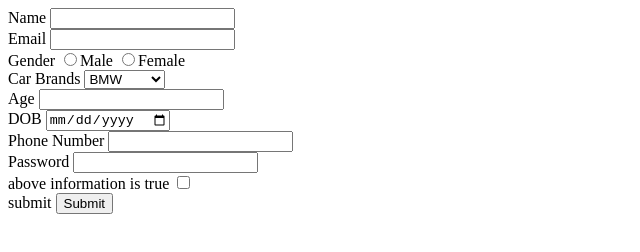
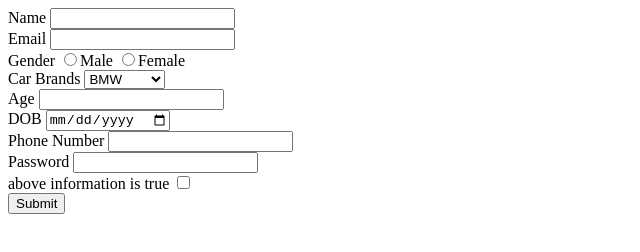
Before and after one commit to acciojob/signup-form-car-manishjaunjalkar, a website: page main.html in a window 1280 px wide. Shown: the whole page, without its empty margins (0-640 px from the left). Drawn offline with Linux system fonts and the light colour scheme.

Commit message:
created a submission

```diff
--- a/main.html
+++ b/main.html
@@ -51,7 +51,7 @@
 		<input type="checkbox" id="checkbox" required>
 		</div>
 		<div>
-		<label for="tos">submit</label>
+		<label for="tos"></label>
 		<input type="submit" id="tos">
 		</div>
 	</form>
```
